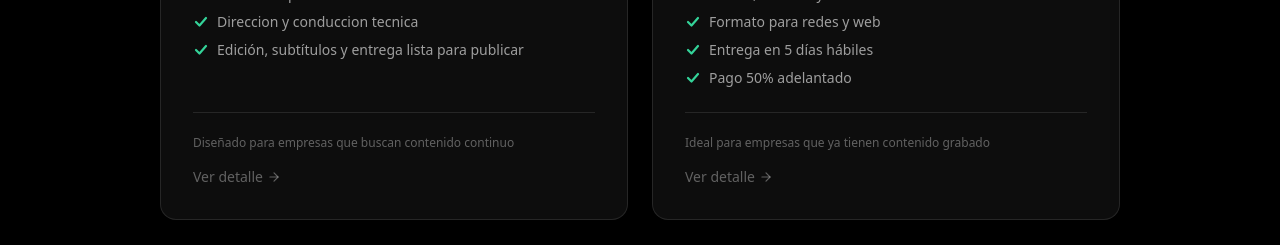
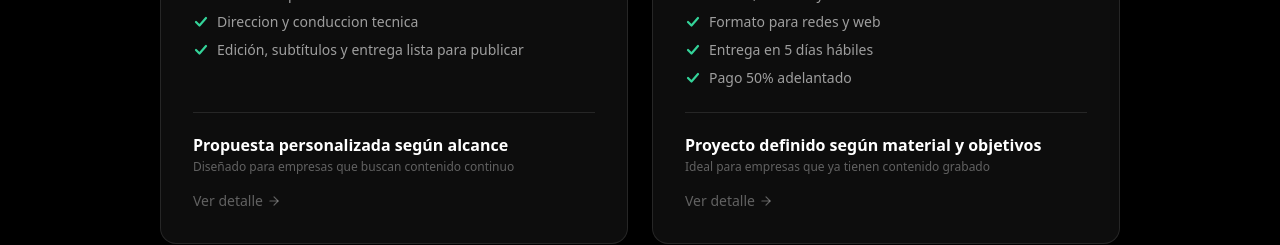
Before and after one commit to TronxGroup/Dekaelo-Media, a Next.js app: page / in a window 1280 px wide. Shown: the part 5160-5405 px from the top of the page. Built offline with nearby package versions, Linux system fonts and the light colour scheme.

Commit message:
Update page.tsx

```diff
--- a/app/page.tsx
+++ b/app/page.tsx
@@ -30,8 +30,10 @@ const services = [
       "Edición, subtítulos y entrega lista para publicar",
     ],
     highlight: "Propuesta personalizada según alcance",
-note: "Diseñado para empresas que buscan contenido continuo",
+    note: "Diseñado para empresas que buscan contenido continuo",
+    href: "/servicios#produccion",
   },
+
   {
     badge: "Post-producción",
     badgeClass: "bg-sky-500/15 text-sky-300 border border-sky-400/20",
@@ -46,7 +48,9 @@ note: "Diseñado para empresas que buscan contenido continuo",
       "Entrega en 5 días hábiles",
       "Pago 50% adelantado",
     ],
+    highlight: "Proyecto definido según material y objetivos",
     note: "Ideal para empresas que ya tienen contenido grabado",
+    href: "/servicios#postproduccion",
   },
 ];
 
@@ -406,9 +410,9 @@ export default function Page() {
                   </li>
                 ))}
               </ul>
-              <div className="mt-6 border-t border-white/10 pt-5">
-                <p className="text-base font-semibold text-white">{s.price}</p>
-                <p className="mt-0.5 text-xs text-white/35">{s.note}</p>
+             <div className="mt-6 border-t border-white/10 pt-5">
+  <p className="text-base font-semibold text-white">{s.highlight}</p>
+  <p className="mt-0.5 text-xs text-white/35">{s.note}</p>
               </div>
               <div className="mt-4 flex items-center gap-1 text-sm text-white/35 transition group-hover:text-white/60">
                 Ver detalle <ArrowRight className="h-3.5 w-3.5" />
```
